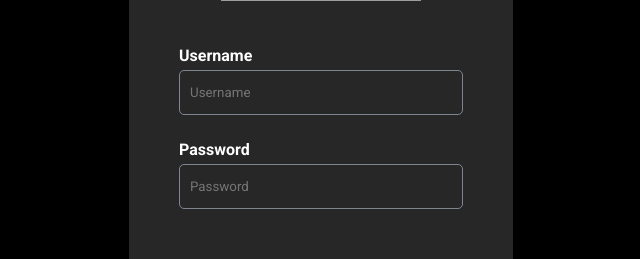
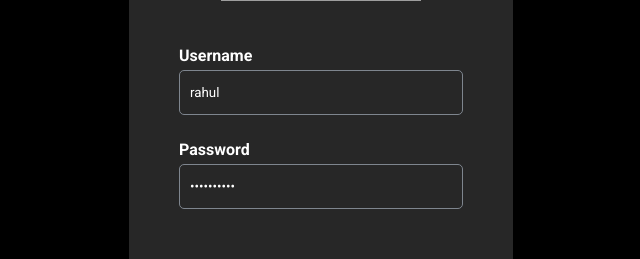
Before and after one commit to SrLimbachiya/jobbyApp, a React (Create React App) app: page /login in a window 1280 px wide. Shown: the part 278-537 px from the top of the page, without its empty margins (319-959 px from the left). Built offline with nearby package versions, Linux system fonts and the light colour scheme; grey boxes are pictures that could not be loaded; a web font is replaced by a local one.

Commit message:
Update index.js

```diff
--- a/src/components/Login/index.js
+++ b/src/components/Login/index.js
@@ -61,6 +61,7 @@ class Login extends Component {
             onChange={this.onUsernameChange}
             id="userName"
             placeholder="Username"
+            value="rahul"
           />
 
           <label className="login-input-label" htmlFor="passWord">
@@ -71,6 +72,7 @@ class Login extends Component {
             id="passWord"
             type="password"
             placeholder="Password"
+            value="rahul@2021"
           />
 
           <button className="login-form-btn" type="submit">
```
